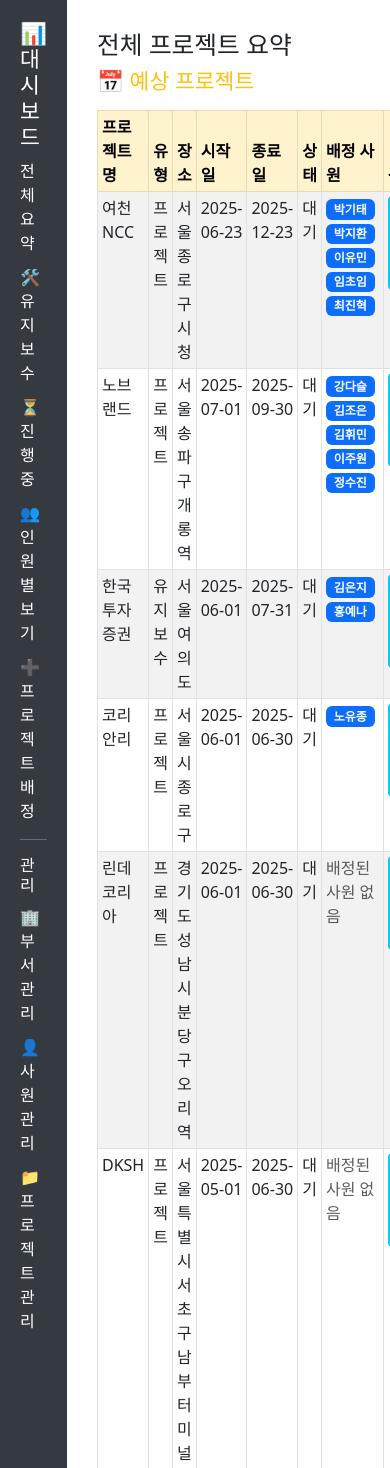
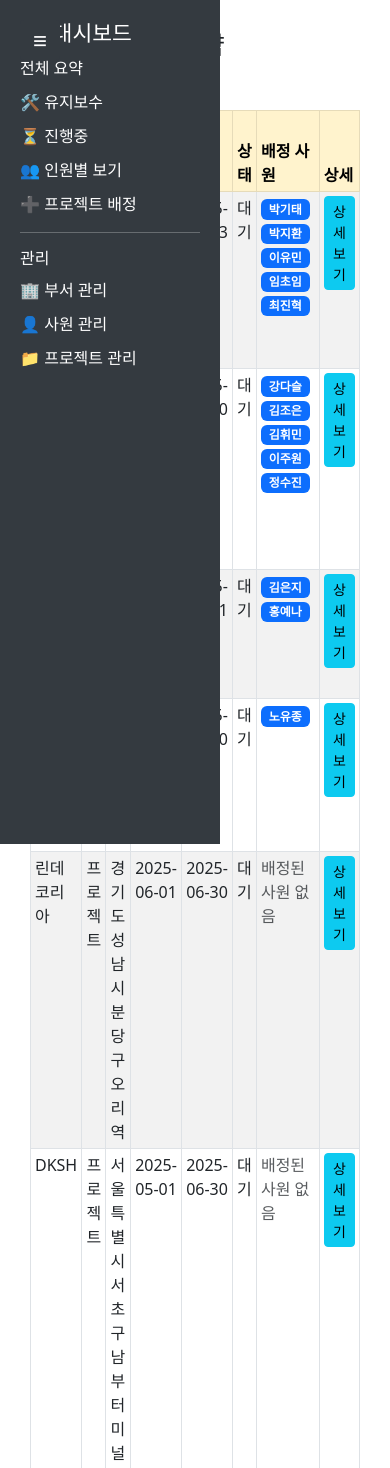
Before and after one commit to cysi230/FDX_DASHBOARD, a Flask app: page / in a window 390 px wide; the page is wider, and only the part inside the window is pictured. Shown: the top 1468 px of that part. Run offline with Flask 3, Linux system fonts and the light colour scheme; data comes from the database, SQL or seed files in the repository; both versions use the stored data as it was after the commit.

Commit message:
250619_lastCommit

```diff
--- a/dashboard/templates/dashboard.html
+++ b/dashboard/templates/dashboard.html
@@ -15,6 +15,79 @@
             min-height: 100vh;
             padding: 20px;
             color: white;
+            transition: width 0.3s;
+            overflow-x: hidden;
+        }
+
+        .sidebar.collapsed {
+            width: 0;
+            padding: 0;
+        }
+
+        .sidebar.collapsed * {
+            display: none !important;
+        }
+
+        .sidebar.collapsed h4 {
+            display: none !important;
+        }
+
+        .sidebar.collapsed hr {
+            display: none !important;
+        }
+
+        .sidebar.collapsed h6 {
+            display: none !important;
+        }
+
+        .sidebar.collapsed a {
+            display: none !important;
+        }
+
+        .sidebar.collapsed {
+            border: none;
+        }
+
+        .sidebar-toggle-btn {
+            position: fixed;
+            top: 20px;
+            left: 20px;
+            z-index: 1001;
+            background: #343a40;
+            color: #fff;
+            border: none;
+            border-radius: 4px;
+            width: 40px;
+            height: 40px;
+            font-size: 1.5rem;
+            display: flex;
+            align-items: center;
+            justify-content: center;
+            cursor: pointer;
+        }
+
+        .content {
+            flex-grow: 1;
+            padding: 30px;
+            transition: margin-left 0.3s;
+        }
+
+        .sidebar.collapsed+.content {
+            margin-left: 0 !important;
+        }
+
+        @media (max-width: 800px) {
+            .sidebar {
+                position: fixed;
+                left: 0;
+                top: 0;
+                height: 100vh;
+                z-index: 1000;
+            }
+
+            .content {
+                margin-left: 0;
+            }
         }
 
         .sidebar a {
@@ -28,11 +101,6 @@
             color: #0dcaf0;
         }
 
-        .content {
-            flex-grow: 1;
-            padding: 30px;
-        }
-
         .table-container {
             overflow-x: auto;
         }
@@ -44,7 +112,8 @@
 </head>
 
 <body>
-    <div class="sidebar">
+    <button class="sidebar-toggle-btn" id="sidebarToggle">≡</button>
+    <div class="sidebar" id="sidebar">
         <h4>📊 대시보드</h4>
         <a href="/">전체 요약</a>
         <a href="/maintenance">🛠 유지보수</a>
@@ -345,6 +414,13 @@
                     });
                 });
             }
+
+            // 사이드바 토글
+            const sidebar = document.getElementById('sidebar');
+            const sidebarToggle = document.getElementById('sidebarToggle');
+            sidebarToggle.addEventListener('click', function () {
+                sidebar.classList.toggle('collapsed');
+            });
         });
     </script>
 </body>
```
Also changed, not shown: db/dashboard.db.
